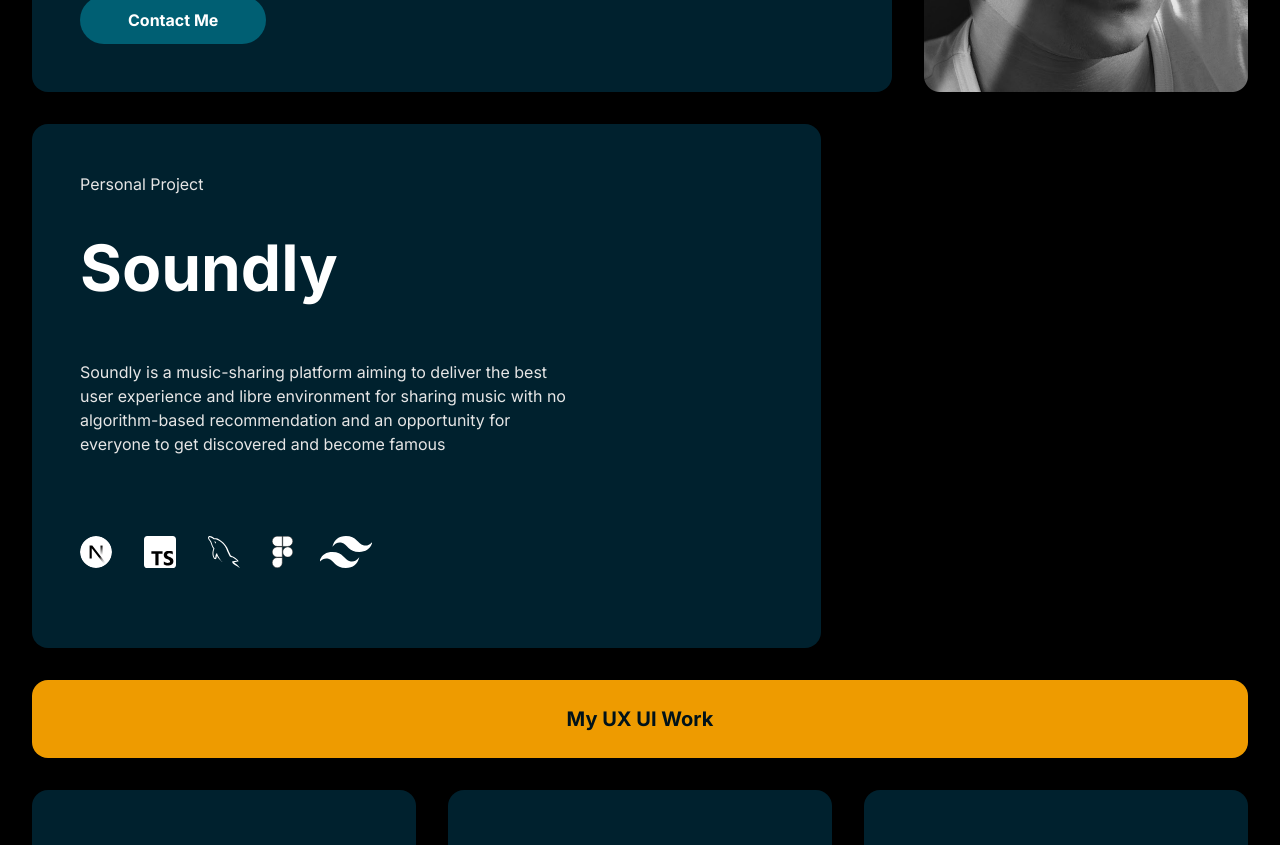
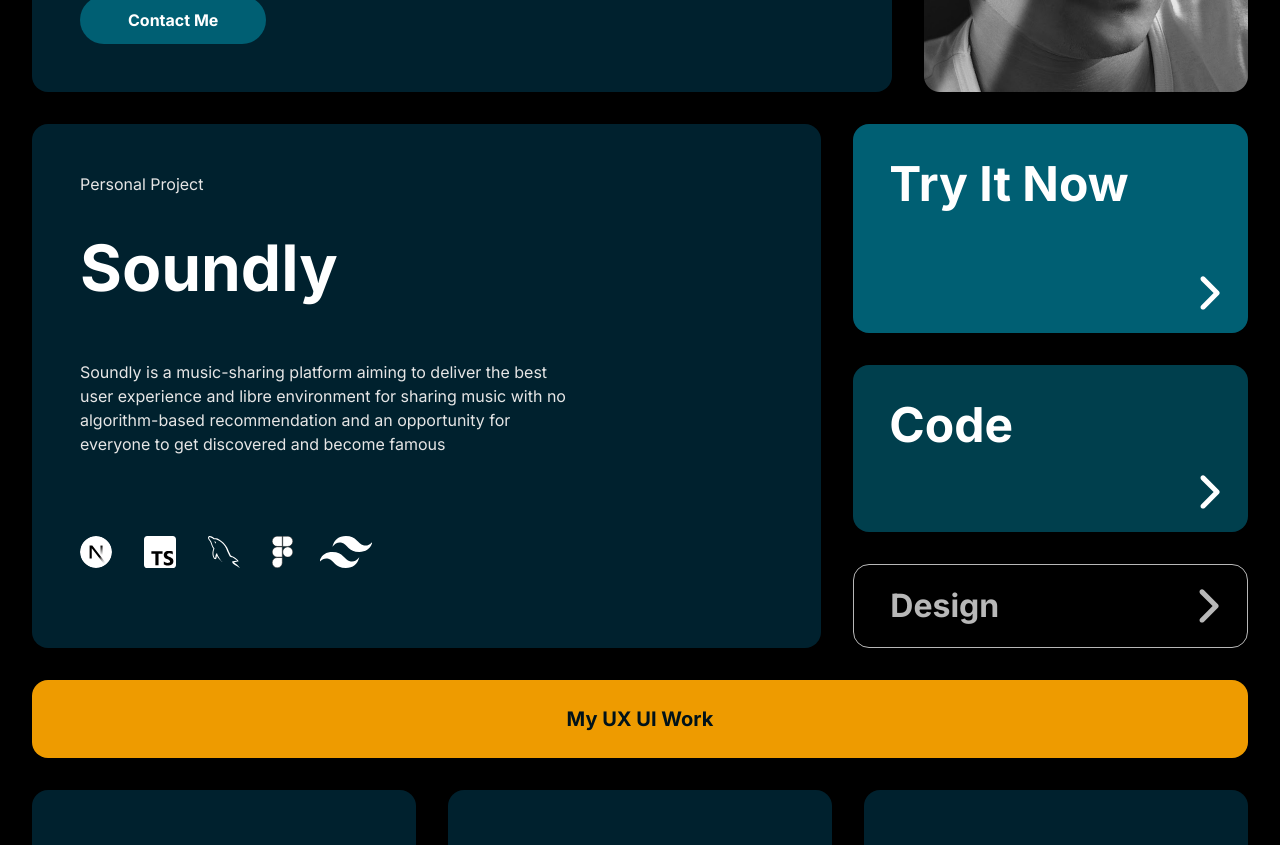
Before and after one commit to George-F-Ramzi/My-Portfolio, a Next.js app: page / in a window 1280 px wide. Shown: the part 380-1225 px from the top of the page. Built offline with nearby package versions, Linux system fonts and the light colour scheme.

Commit message:
Improving UX 3

```diff
--- a/components/project_cta.tsx
+++ b/components/project_cta.tsx
@@ -1,31 +1,14 @@
-"use client";
-
 import React, { useEffect, useState } from "react";
 import Arrow from "./arrow";
 
 export default function ProjectCTA() {
-  const [postion, setPostion] = useState<number>(0);
-
-  const handleScroll = () => {
-    const scrollPosition = window.scrollY;
-    setPostion(scrollPosition);
-  };
-
-  useEffect(() => {
-    window.addEventListener("scroll", handleScroll);
-    return () => {
-      window.removeEventListener("scroll", handleScroll);
-    };
-  }, []);
-
   return (
     <div className="text-white grid max-[820px]:hidden gap-y-8 grid-rows-[2.5fr,2fr,1fr]">
       <a
         target="_blank"
         href="https://soundly-peach.vercel.app/"
-        className={`block ${
-          postion > 160 ? "Fade" : "opacity-0"
-        } cursor-pointer relative h-full py-9 pl-9 pr-5 text-white rounded-2xl  min-w-[312px] bg-BP `}
+        className="block
+         cursor-pointer relative h-full py-9 pl-9 pr-5 text-white rounded-2xl  min-w-[312px] bg-BP "
       >
         <h1 className="font-bold text-5xl">Try It Now</h1>
         <Arrow
@@ -38,9 +21,7 @@ export default function ProjectCTA() {
       <a
         target="_blank"
         href="https://github.com/George-F-Ramzi/soundly"
-        className={`block ${
-          postion > 240 ? "Fade" : "opacity-0"
-        } cursor-pointer relative h-full py-9 pl-9 pr-5 text-white rounded-2xl  min-w-[312px] bg-BS `}
+        className={`block cursor-pointer relative h-full py-9 pl-9 pr-5 text-white rounded-2xl  min-w-[312px] bg-BS `}
       >
         <h1 className="font-bold text-5xl">Code</h1>
         <Arrow
@@ -53,9 +34,7 @@ export default function ProjectCTA() {
       <a
         target="_blank"
         href="https://www.figma.com/file/nohasksUb7HzWLOFQ8JiPV/Soundly----music-sharing-platfrom?type=design&mode=design&t=xZSFtb9YZf0uSdyx-0"
-        className={`block ${
-          postion > 240 ? "Fade" : "opacity-0"
-        } cursor-pointer h-full rounded-2xl min-w-[312px] bg-transparent border border-[#B8B8B8] `}
+        className={`block  cursor-pointer h-full rounded-2xl min-w-[312px] bg-transparent border border-[#B8B8B8] `}
       >
         <div className="w-full h-full flex pl-9 pr-5 items-center  rounded-2xl">
           <h1 className="font-bold text-[#B8B8B8] text-[32px] grow">Design</h1>
```
